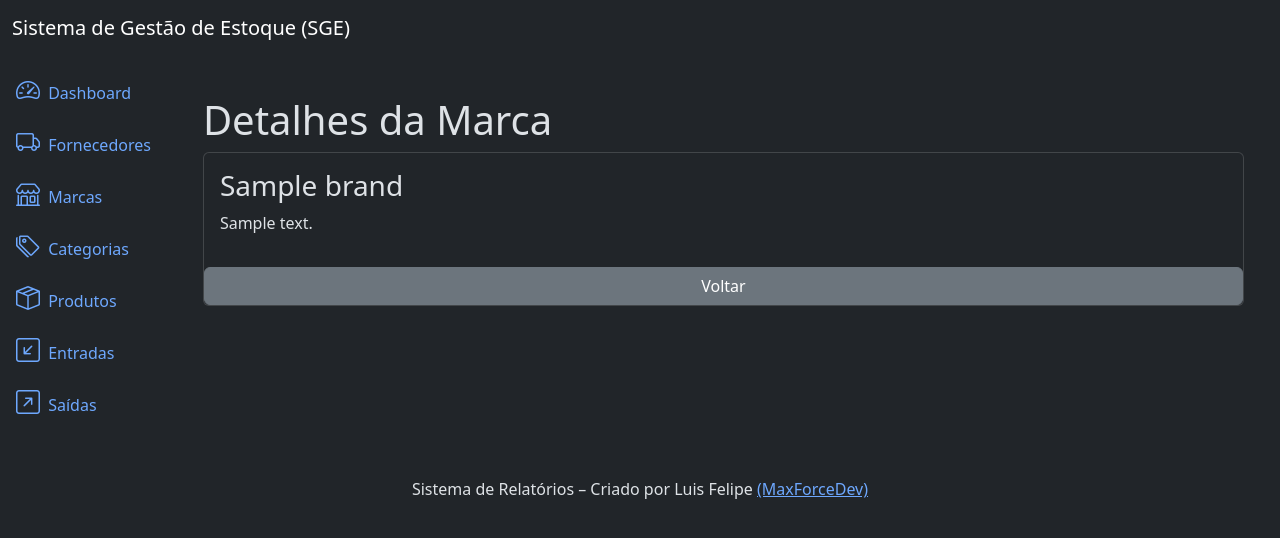
After one commit to maxforcedev/sge, a Django app: page /brands/1/detail/ in a window 1280 px wide. The commit adds this page. Shown: the top 538 px of the page. Run offline with Django 5.2, Linux system fonts and the light colour scheme; tables that the repository leaves empty hold one stand-in row (values such as "Sample post").

Commit message:
brands_detail

```diff
--- a/brands/templates/brand_create.html
+++ b/brands/templates/brand_create.html
@@ -7,7 +7,7 @@ SGE - Marcas
 
 {% block content %}
 <div class="container mt-4">
-    <h3 class="display-4">Cadastrar Marca</h3>
+    <h3 class="display-6">Cadastrar Marca</h3>
 
     <div class="card">
         <div class="card-body">
--- /dev/null
+++ b/brands/templates/brand_detail.html
@@ -0,0 +1,21 @@
+{% extends 'base.html' %}
+
+
+{% block title %}
+SGE - Marcas
+{% endblock %}
+
+{% block content %}
+
+<div class="container mt-4">
+    <h3 class="display-6">Detalhes da Marca</h3>
+
+    <div class="card">
+        <div class="card-body">
+            <h3 class="card-title">{{object.name}}</h3>
+            {{object.description}}
+        </div>
+        <a href="{% url 'brand_list' %}" class="btn btn-secondary mt-3">Voltar</a>
+    </div>
+</div>
+{% endblock %}
--- a/brands/templates/brand_list.html
+++ b/brands/templates/brand_list.html
@@ -31,8 +31,9 @@ SGE - Marcas
         <thead class="">
             <tr>
                 <th>ID</th>
-                <th>NOME</th>
-                <th>DESCRIÇÃO</th>
+                <th>Nome</th>
+                <th>Descrição</th>
+                <th>Ações</th>
             </tr>
         </thead>
         <tbody>
@@ -41,6 +42,7 @@ SGE - Marcas
                 <td>{{brand.id}}</td>
                 <td>{{brand.name}}</td>
                 <td>{{brand.description}}</td>
+                <td><a href="{% url 'brand_detail' brand.id %}" class="btn btn-info btn-sm"><i class="bi bi-eye"></i></a></td>
             </tr>
             {% endfor %}
         </tbody>
--- a/brands/urls.py
+++ b/brands/urls.py
@@ -4,4 +4,5 @@ from . import views
 urlpatterns = [
     path('brands/list/', views.BrandListView.as_view(),  name='brand_list'),
     path('brands/create/', views.BrandCreateView.as_view(),  name='brand_create'),
+    path('brands/<int:pk>/detail/', views.BrandDetailView.as_view(),  name='brand_detail'),
 ]
--- a/brands/views.py
+++ b/brands/views.py
@@ -1,5 +1,5 @@
 from django.urls import reverse_lazy
-from django.views.generic import ListView, CreateView, DetailView
+from django.views.generic import ListView, CreateView, DetailView, UpdateView
 from . import models, forms
 
 
@@ -23,3 +23,13 @@ class BrandCreateView(CreateView):
     template_name = 'brand_create.html'
     form_class = forms.BrandForm
     success_url = reverse_lazy('brand_list')
+
+
+class BrandDetailView(DetailView):
+    model = models.Brand
+    template_name = 'brand_detail.html'
+
+
+class BrandUpdateView(UpdateView):
+    model = models.Brand
+    template_name = 'brand_update.html'
```
Also changed, not shown: brands/templates/brand_update.html (added).
